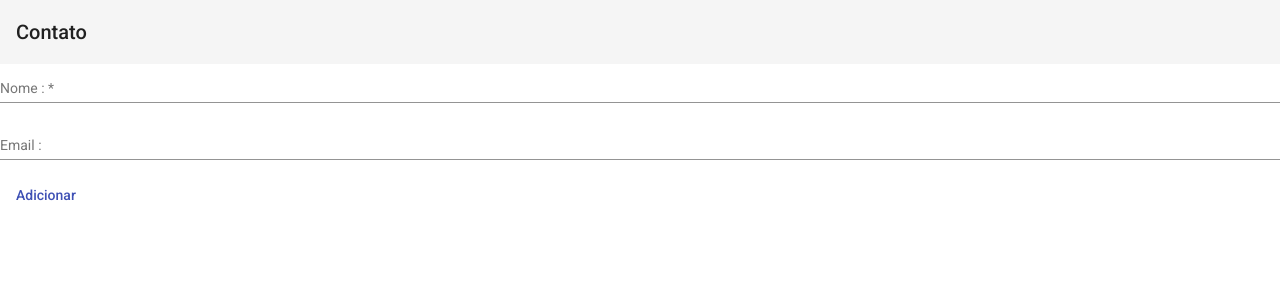
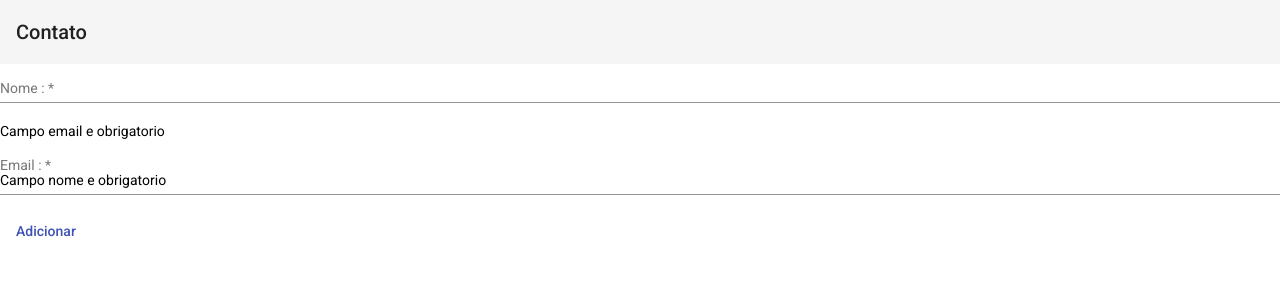
Before and after one commit to Mario23junior/Sistema-agenda-front-end, an Angular app: page / in a window 1280 px wide. Shown: the top 300 px of the page. Built offline with nearby package versions, Linux system fonts and the light colour scheme.

Commit message:
Trabalhando com validacoes no formulario

```diff
--- a/src/app/contato/contato.component.html
+++ b/src/app/contato/contato.component.html
@@ -4,13 +4,30 @@
       <mat-form-field class="full-width">
           <mat-label>Nome :</mat-label>
           <input formControlName="nome" matInput placeholder="Digite seu nome"/>
-      </mat-form-field>
+        </mat-form-field>
 
+        <div *ngIf="formulario.controls.email.errors">
+            <div *ngIf="formulario.controls.nome.errors.required">
+            Campo email e obrigatorio
+        </div>
 
-      <mat-form-field class="full-width">
-        <mat-label>Email :</mat-label>
-        <input  formControlName="email" matInput placeholder="Digite seu email"/>
-    </mat-form-field>
+        <mat-form-field class="full-width">
+            <mat-label>Email :</mat-label>
+            <input  formControlName="email" matInput placeholder="Digite seu email"/>
 
-     <button mat-button color="primary">Adicionar</button>
+               <div *ngIf="formulario.controls.nome.errors">
+                <div *ngIf="formulario.controls.nome.errors.required">
+                   Campo nome e obrigatorio
+               </div>
+              </div>
+        </mat-form-field>
+
+         <br/>
+
+            <div *ngIf="formulario.controls.email.errors.email">
+                Email é invaliddo
+            </div>
+
+          </div>
+     <button  mat-button color="primary">Adicionar</button>
 </form>
--- a/src/app/contato/contato.component.ts
+++ b/src/app/contato/contato.component.ts
@@ -21,13 +21,19 @@
   ngOnInit(): void {
       this.formulario = this.fb.group({
         nome: ['', Validators.required],
-        email: ['', Validators.email]
+        email: ['', [Validators.required, Validators.email]]
       })
 
 
   }
      submit(){
-       console.log(this.formulario.value)
+       const erroNomeRequired = this.formulario.controls.nome.errors.required
+       const erroEmailRequired = this.formulario.controls.email.errors.required
+
+       console.log('erro Nome Required :', erroNomeRequired);
+       console.log('erro email Required :', erroEmailRequired);
+
+
        // this.service.save(c).subscribe( resposta  => {
        //    console.log(resposta)
      }
```
